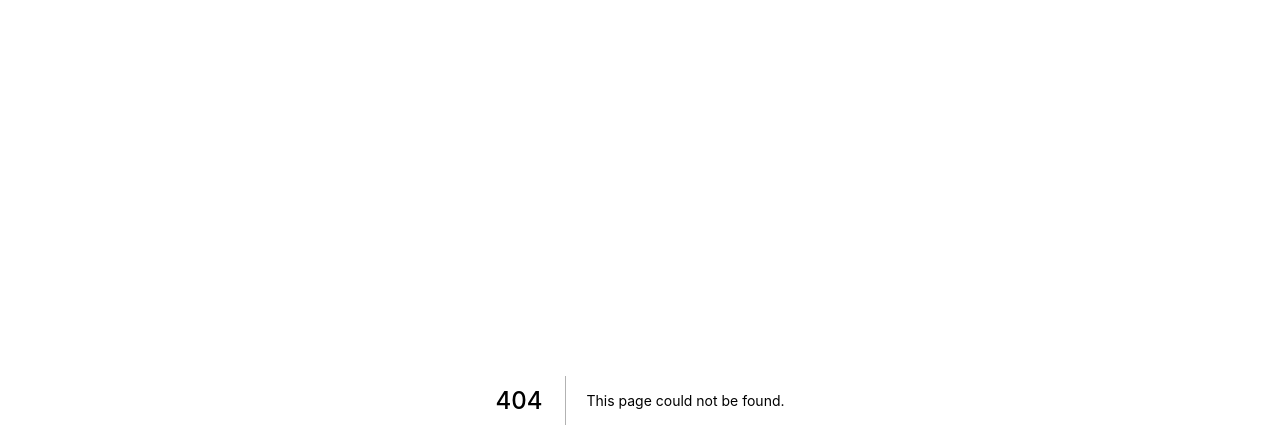
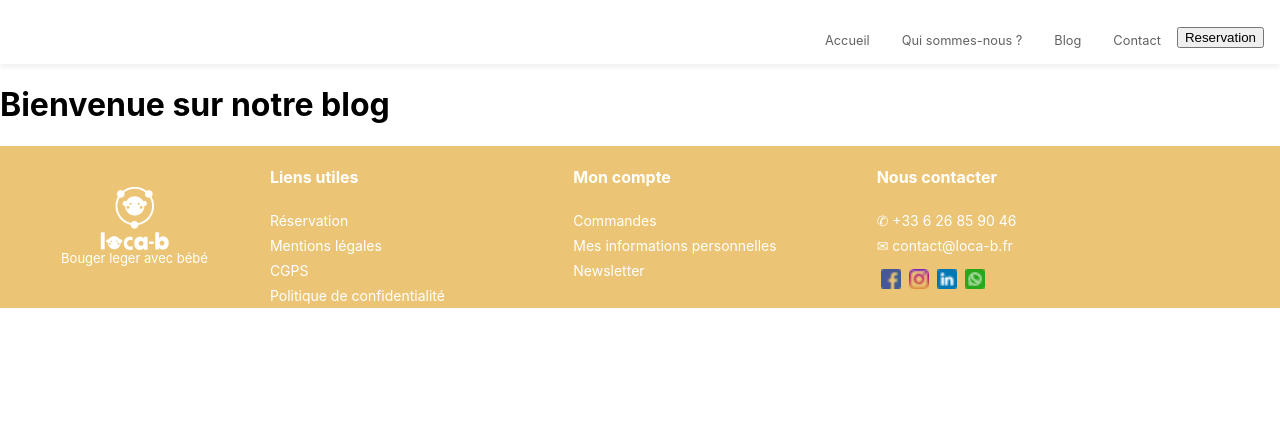
Before and after one commit to ComicScrip/locab, a Next.js app: page /blog in a window 1280 px wide. Before the commit this address had no page. Shown: the top 448 px of the page. Built offline with nearby package versions, Linux system fonts and the light colour scheme.

Commit message:
navbar links changed

```diff
--- a/components/footer.js
+++ b/components/footer.js
@@ -59,7 +59,7 @@ export default function footer() {
           <div className={styles.socialsicons}>
             <div className={styles.image}>
               <div className={styles.icons}>
-                <Link href="">
+                <Link href="/">
                   <a>
                     <Image
                       src="/icons/facebook.png"
@@ -72,7 +72,7 @@ export default function footer() {
               </div>
             </div>
             <div className={styles.icons}>
-              <Link href="">
+              <Link href="/">
                 <a>
                   <Image
                     src="/icons/instagram.png"
@@ -84,7 +84,7 @@ export default function footer() {
               </Link>
             </div>
             <div className={styles.icons}>
-              <Link href="">
+              <Link href="/">
                 <a>
                   <Image
                     src="/icons/linkedin.png"
@@ -96,7 +96,7 @@ export default function footer() {
               </Link>
             </div>
             <div className={styles.icons}>
-              <Link href="">
+              <Link href="/">
                 <a>
                   <Image
                     src="/icons/whatsapp.png"
--- a/components/header.js
+++ b/components/header.js
@@ -9,10 +9,10 @@ const Navbar = () => {
       <Link href="/">
         <a> Accueil </a>
       </Link>
-      <Link href="panier">
+      <Link href="aboutUs">
         <a> Qui sommes-nous ? </a>
       </Link>
-      <Link href="commandes">
+      <Link href="blog">
         <a> Blog</a>
       </Link>
       <Link href="contact">
@@ -26,3 +26,5 @@ const Navbar = () => {
 };
 
 export default Navbar;
+
+// RiShoppingBasket2Line
--- a/pages/panier/index.js
+++ b/pages/aboutUs/index.js
@@ -1,11 +1,11 @@
 import React from "react";
 import Layout from "../../components/Layout";
 
-export default function Panier() {
+export default function AboutUS() {
   return (
     <Layout>
       <main>
-        <h1>Hello world, voici ma page panier</h1>
+        <h1>Bienvenue sur la page A propos de nous</h1>
       </main>
     </Layout>
   );
--- a/pages/commandes/index.js
+++ b/pages/blog/index.js
@@ -8,7 +8,7 @@ export default function Commandes() {
   return (
     <Layout>
       <main>
-        <h1>Hello world, voici ma page commandes</h1>
+        <h1>Bienvenue sur notre blog</h1>
       </main>
     </Layout>
   );
--- a/styles/headerfooter/navbar.module.css
+++ b/styles/headerfooter/navbar.module.css
@@ -1,11 +1,20 @@
 .navbar {
   display: flex;
+  flex-direction: column;
+  justify-content: flex-end;
+  align-items: flex-end;
+  height: 8vh;
+  padding: 1rem;
+  background: #ffffff;
+  box-shadow: 0px 4px 4px rgba(0, 0, 0, 0.05);
+  font-size: 3vw;
+  /* display: flex;
   height: 8vh;
   align-items: center;
+  flex-direction: column;
   background: #ffffff;
   box-shadow: 0px 4px 4px rgba(0, 0, 0, 0.05);
-  justify-content: center;
-  font-size: 18px;
+  font-size: 18px; */
 }
 
 .navbar a {
@@ -18,10 +27,9 @@
 @media screen and (min-width: 768px) {
   .navbar {
     display: flex;
-    font-family: "Trebuchet MS", "Lucida Sans Unicode", "Lucida Grande",
-      "Lucida Sans", Arial, sans-serif;
+    flex-direction: initial;
+    font-size: 1vw;
     justify-content: flex-end;
-    width: 100%;
-    align-items: center;
+    align-items: flex-end;
   }
 }
```
Also changed, not shown: 1 other file (tests, documents, lock files or other folders).
